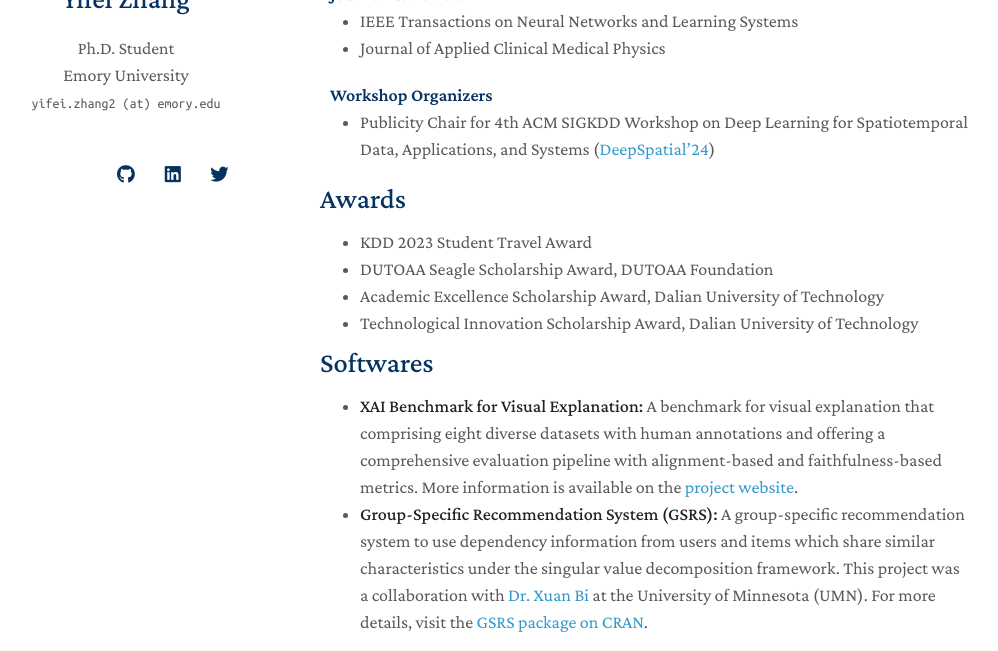
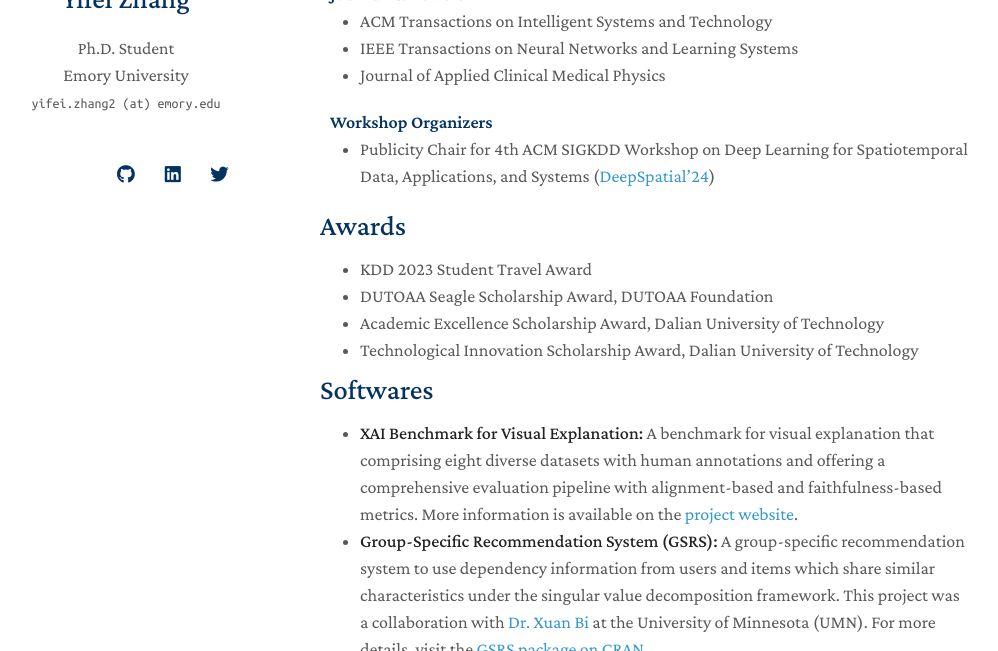
Before and after one commit to yifeizhangcs/yifeizhangcs.github.io, a Jekyll site: the page built from index.md, in a window 1280 px wide and 900 px high, scrolled down 3612 px, cut to the strip 249-900 px from the top of the window. Shown: the whole strip, without its empty margins (150-1148 px from the left). Built offline with Jekyll 4.4.1, drawn with Linux system fonts in a browser that asks for light colours; nearby versions of some CDN libraries; a style sheet for code colours, icons or effects is not loaded; our own code applies the rules of GitHub Pages for plain Markdown files.

Commit message:
Update services.md

```diff
--- a/_includes/services.md
+++ b/_includes/services.md
@@ -2,6 +2,7 @@
 <h4 style="margin:0 10px 0;">Journal Reviewers</h4>
 
 <ul style="margin:0 0 20px;">
+    <li><a href="https://dl.acm.org/journal/tist"><autocolor>ACM Transactions on Intelligent Systems and Technology</autocolor></a></li>
   <li><a href="https://ieeexplore.ieee.org/xpl/RecentIssue.jsp?punumber=5962385"><autocolor>IEEE Transactions on Neural Networks and Learning Systems</autocolor></a></li>
   <li><a href="https://aapm.onlinelibrary.wiley.com/journal/15269914"><autocolor>Journal of Applied Clinical Medical Physics</autocolor></a></li>
 
```
